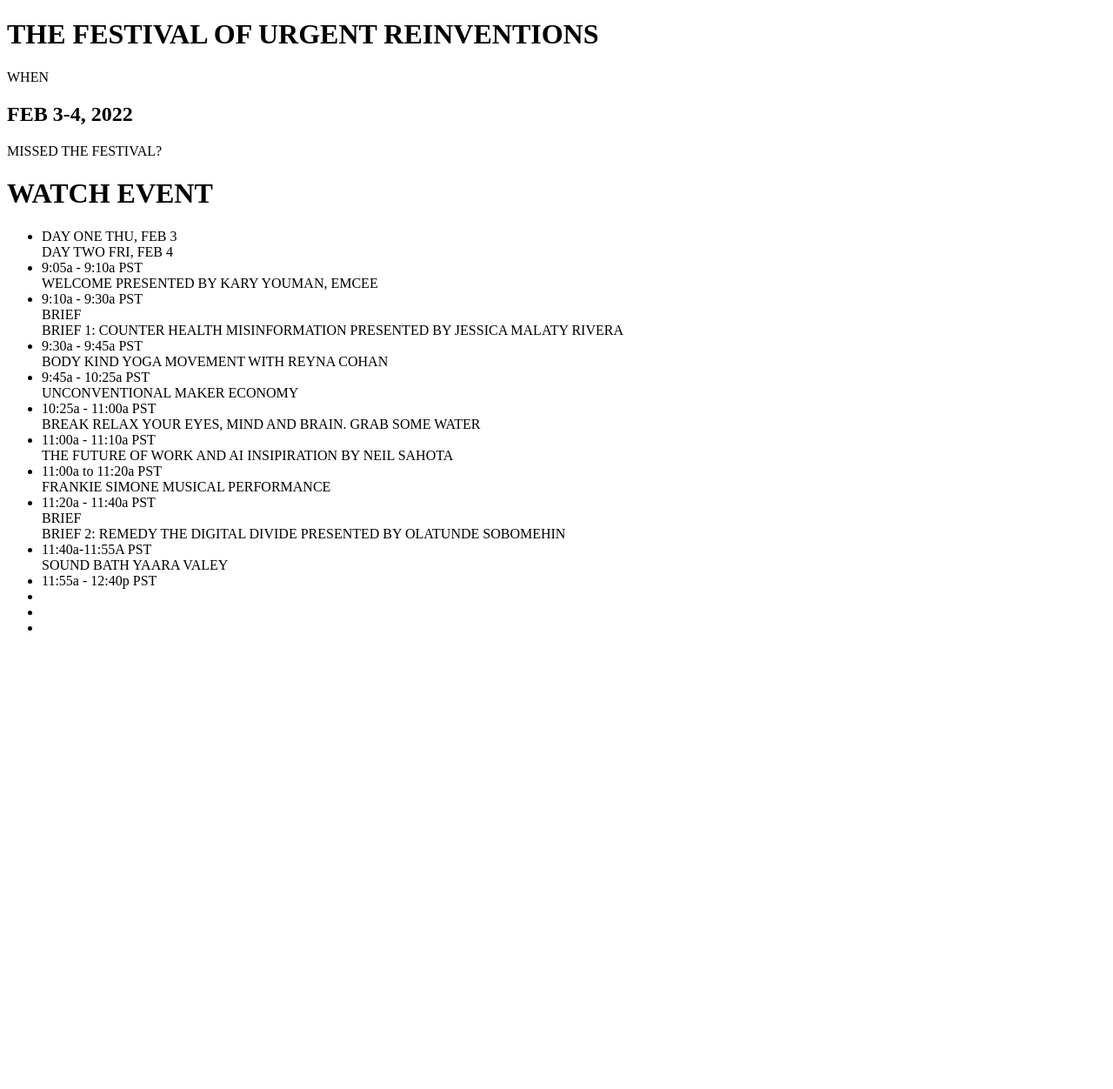
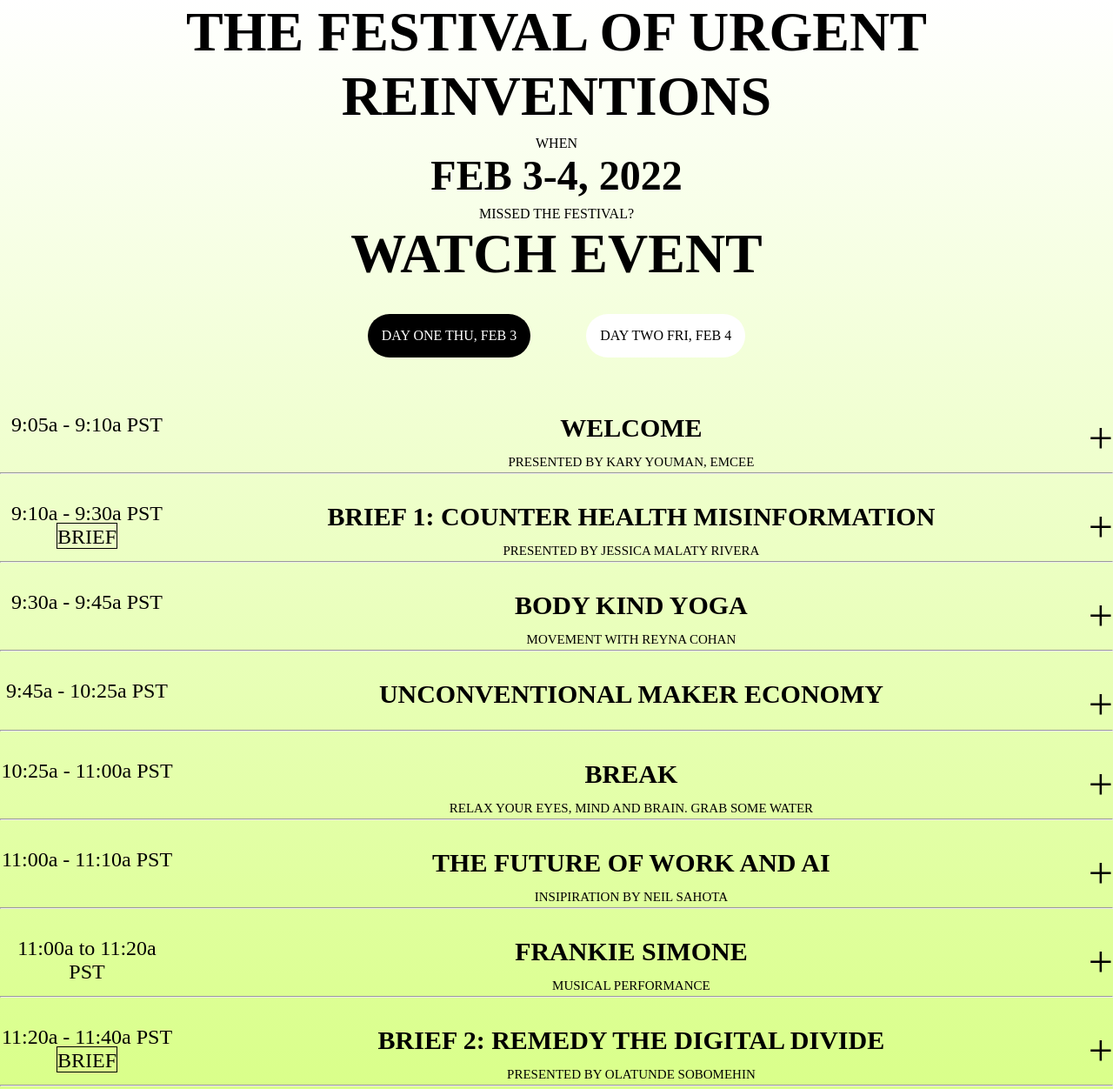
Before and after one commit to Ani-Hack-hub/One-man-army_1714_1_easy, a plain HTML site: page index.html in a window 1280 px wide. Shown: the top 1252 px of the page at 87% size. Before the commit the page ends 800 px from the top, so only its background shows below. Drawn offline with Linux system fonts and the light colour scheme.

Commit message:
added style to main content- need to do header and footer

```diff
--- a/index.html
+++ b/index.html
@@ -4,6 +4,8 @@
     <meta charset="UTF-8" />
     <meta name="viewport" content="width=device-width, initial-scale=1.0" />
     <title>P-TO-P R1 EASY</title>
+    <link rel="stylesheet" href="style.css" />
+    <script src="script.js"></script>
   </head>
   <body>
     <header>
@@ -16,78 +18,115 @@
       <p>MISSED THE FESTIVAL?</p>
       <h1>WATCH EVENT</h1>
       <div class="time-table">
+        <div class="days">
+          <div class="day-one">DAY ONE <span>THU, FEB 3</span></div>
+          <div class="day-two">DAY TWO <span>FRI, FEB 4</span></div>
+        </div>
         <ul>
-          <li>
-            <div class="day-one">DAY ONE <span>THU, FEB 3</span></div>
-            <div class="day-two">DAY TWO <span>FRI, FEB 4</span></div>
-          </li>
           <li>
             <div class="time">9:05a - 9:10a PST</div>
             <div class="event">
-              WELCOME <span>PRESENTED BY KARY YOUMAN, EMCEE</span>
+              WELCOME <br> <span>PRESENTED BY KARY YOUMAN, EMCEE</span>
             </div>
+            <div class="plus">+</div>
           </li>
+          <hr />
           <li>
-            <div class="time">9:10a - 9:30a PST</div>
-            <div class="brief-1">BRIEF</div>
+            <div class="time">
+              9:10a - 9:30a PST <br>
+              <span class="brief">BRIEF</span>
+            </div>
             <div class="event">
-              BRIEF 1: COUNTER HEALTH MISINFORMATION
+              BRIEF 1: COUNTER HEALTH MISINFORMATION <br>
               <span>PRESENTED BY JESSICA MALATY RIVERA</span>
             </div>
+            <div class="plus">+</div>
           </li>
+          <hr />
           <li>
             <div class="time">9:30a - 9:45a PST</div>
             <div class="event">
-              BODY KIND YOGA <span>MOVEMENT WITH REYNA COHAN</span>
+              BODY KIND YOGA <br><span>MOVEMENT WITH REYNA COHAN</span>
             </div>
+            <div class="plus">+</div>
           </li>
+          <hr />
           <li>
             <div class="time">9:45a - 10:25a PST</div>
             <div class="event">UNCONVENTIONAL MAKER ECONOMY</div>
+            <div class="plus">+</div>
           </li>
+          <hr />
           <li>
             <div class="time">10:25a - 11:00a PST</div>
             <div class="event">
-              BREAK
+              BREAK<br>
               <span>RELAX YOUR EYES, MIND AND BRAIN. GRAB SOME WATER</span>
             </div>
+            <div class="plus">+</div>
           </li>
+          <hr />
           <li>
             <div class="time">11:00a - 11:10a PST</div>
             <div class="event">
-              THE FUTURE OF WORK AND AI <span>INSIPIRATION BY NEIL SAHOTA</span>
+              THE FUTURE OF WORK AND AI<br> <span>INSIPIRATION BY NEIL SAHOTA</span>
             </div>
+            <div class="plus">+</div>
           </li>
+          <hr />
           <li>
             <div class="time">11:00a to 11:20a PST</div>
-            <div class="event">FRANKIE SIMONE <span>MUSICAL PERFORMANCE</span></div>
+            <div class="event">
+              FRANKIE SIMONE <br><span>MUSICAL PERFORMANCE</span>
+            </div>
+            <div class="plus">+</div>
           </li>
+          <hr />
           <li>
-            <div class="time">11:20a - 11:40a PST</div>
-            <div class="brief-2">BRIEF</div>
-            <div class="event">BRIEF 2: REMEDY THE DIGITAL DIVIDE <span>PRESENTED BY OLATUNDE SOBOMEHIN</span></div>
+            <div class="time">
+              11:20a - 11:40a PST<br>
+              <span class="brief">BRIEF</span>
+            </div>
+            <div class="event">
+              BRIEF 2: REMEDY THE DIGITAL DIVIDE<br>
+              <span>PRESENTED BY OLATUNDE SOBOMEHIN</span>
+            </div>
+            <div class="plus">+</div>
           </li>
+          <hr />
           <li>
             <div class="time">11:40a-11:55A PST</div>
-            <div class="event">SOUND BATH <span>YAARA VALEY</span></div>
+            <div class="event">SOUND BATH <br><span>YAARA VALEY</span></div>
+            <div class="plus">+</div>
           </li>
+          <hr />
           <li>
             <div class="time">11:55a - 12:40p PST</div>
-            <div class="event"></div>
+            <div class="event">
+              MISTAKES WERE MADE <br><span>INSPIRATION BY RICK TUROCZY</span>
+            </div>
+            <div class="plus">+</div>
           </li>
+          <hr />
           <li>
-            <div class="time"></div>
-            <div class="event"></div>
+            <div class="time">12:40- 12:45p PST</div>
+            <div class="event">
+              SEND OFF <br><span>PRESENTED BY KARY YOUMAN, EMCEE</span>
+            </div>
+            <div class="plus">+</div>
           </li>
+          <hr />
           <li>
-            <div class="time"></div>
-            <div class="event"></div>
+            <div class="time">12:45p PST</div>
+            <div class="event">OPEN WORK SESSION</div>
+            <div class="plus">+</div>
           </li>
-          <li>
-            <div class="time"></div>
-            <div class="event"></div>
-          </li>
+          <hr />
         </ul>
+        <div class="days">
+            <div class="day-one">DAY ONE <span>THU, FEB 3</span></div>
+            <div class="day-two">DAY TWO <span>FRI, FEB 4</span></div>
+          </div>
       </div>
     </div>
 
--- a/style.css
+++ b/style.css
@@ -0,0 +1,78 @@
+*{
+    margin: 0%;
+    padding: 0%;
+}
+
+.container{
+    background-image: linear-gradient(#fff, #CAFF5A);
+    display: grid;
+    text-align: center;
+}
+.container>h1{
+    left: 30%;
+    text-align: center;
+    font-size: 4rem;
+    z-index: auto;
+    font-weight: bolder;
+}
+.container>p{
+    margin-top: 0.5rem;
+    text-align: center;
+}
+.container>h2{
+    text-align: center;
+    font-size: 3rem;
+    font-weight: bold;
+}
+.days{
+    display: inline-flex;
+    text-align: center;
+
+}
+.day-one{
+    padding: 1rem;
+    background-color: black;
+    color: #fff;
+    margin: 2rem;
+    border-radius: 50px;
+}
+.day-two{
+    padding: 1rem;
+    color: black;
+    background-color: #fff;
+    margin: 2rem;
+    border-radius: 50px;
+}
+.container>.time-table>ul>li{
+    display: grid;
+    grid-template-columns: auto auto auto;
+    font-size: 1.5rem;
+    gap: 5rem;
+    margin-top: 2rem;
+}
+.plus{
+    text-align: end;
+    font-size: 50px;
+}
+.time{
+    text-align: start;
+    width: 200px;
+    text-align: center;
+}
+.brief{
+    padding-top: 2px;
+    margin-top: 100px;
+    border: 1px solid black;
+}
+.event{
+    text-align: center;
+    font-weight: bolder;
+    white-space: initial;
+    display: inline-block;
+    font-size: 30px;
+}
+.event>span{
+    font-weight: lighter;
+    text-align: left;
+    font-size: 15px;
+}
```
